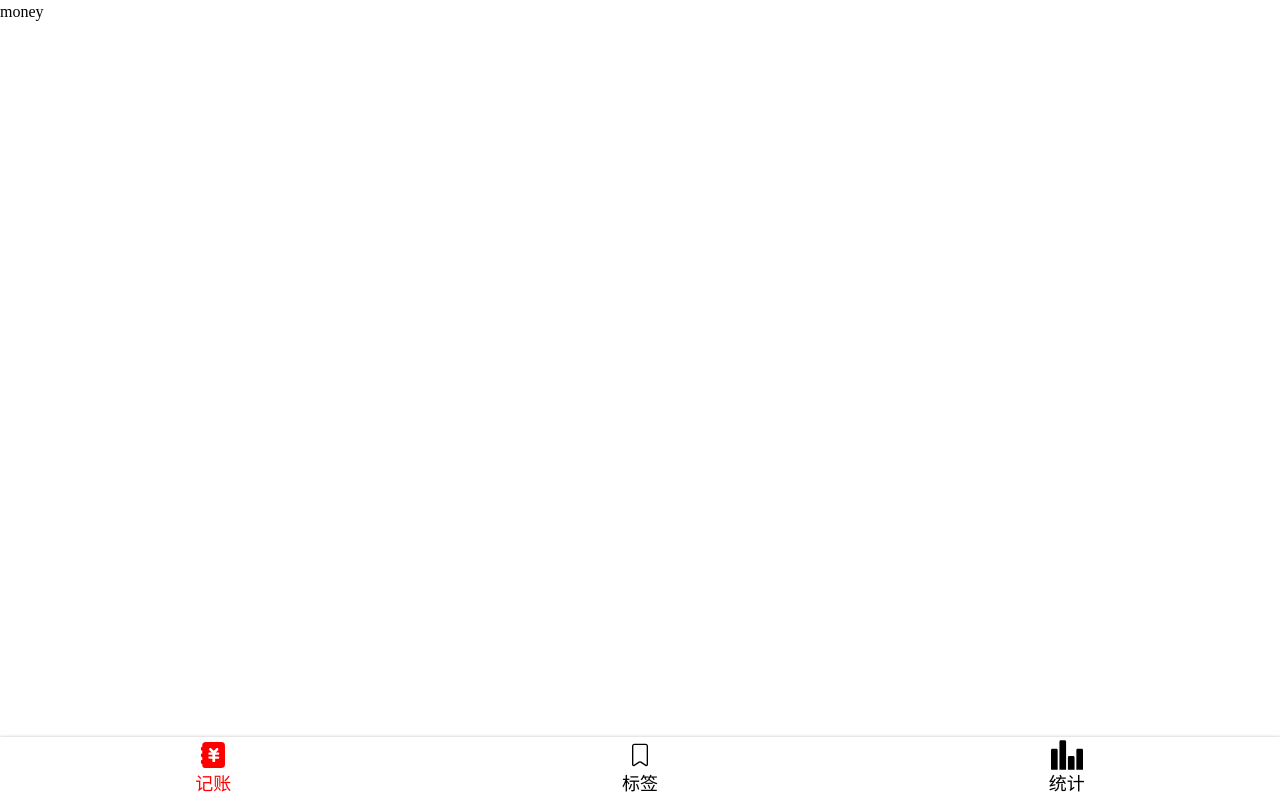
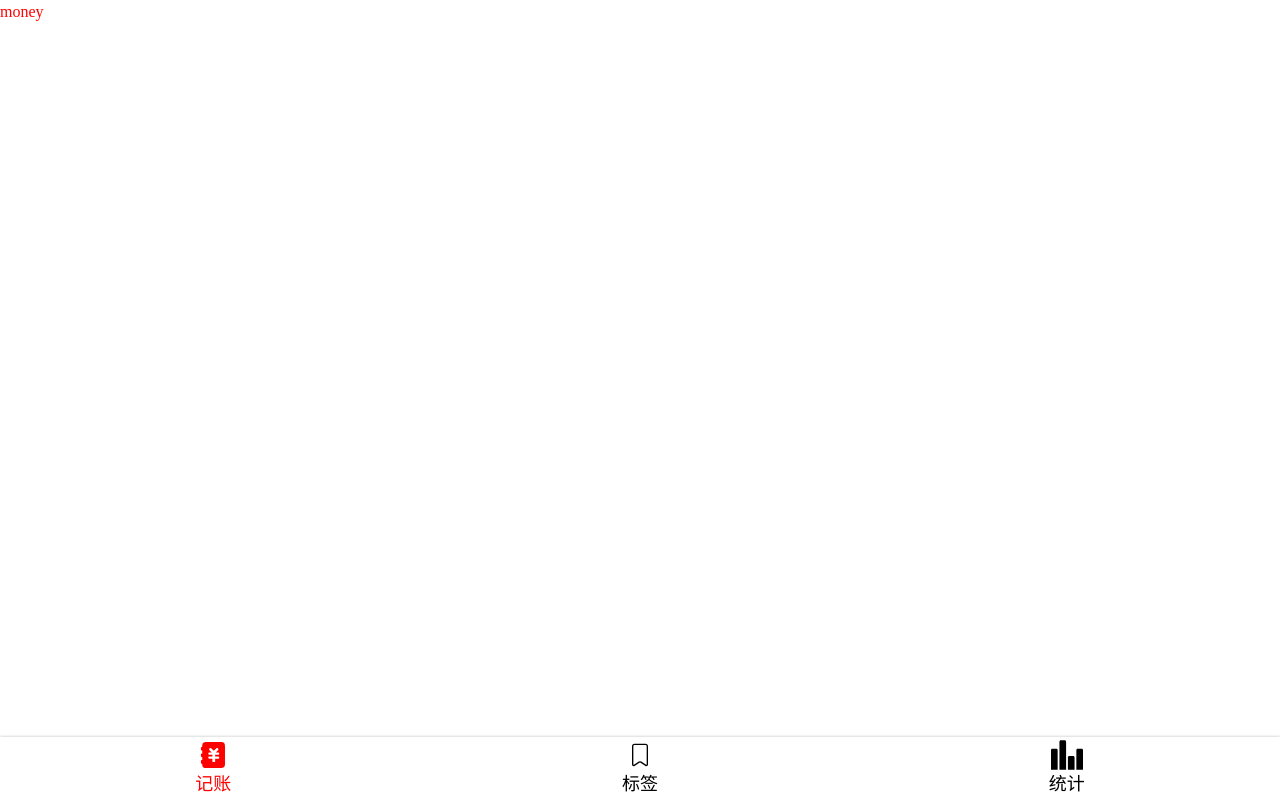
Before and after one commit to Tomvictory/money-ts, a Vue app: page /#/money in a window 1280 px wide. Built offline with nearby package versions, Linux system fonts and the light colour scheme.

Commit message:
使用 svg-sprite-loader-mod 解决 scss import 问题

```diff
--- a/package.json
+++ b/package.json
@@ -37,6 +37,7 @@
     "sass": "^1.25.0",
     "sass-loader": "^8.0.2",
     "svg-sprite-loader": "^4.2.1",
+    "svg-sprite-loader-mod": "^4.1.6-mod1",
     "svgo-loader": "^2.2.1",
     "typescript": "~3.7.5",
     "vue-template-compiler": "^2.6.11"
--- /dev/null
+++ b/src/assets/style/helper.scss
@@ -0,0 +1 @@
+$red: #f00;
--- a/src/views/Money.vue
+++ b/src/views/Money.vue
@@ -1,5 +1,5 @@
 <template>
-  <Layout>money</Layout>
+  <Layout><p>money</p> </Layout>
 </template>
 
 <script lang="ts">
@@ -7,3 +7,9 @@
     name: 'Money'
   };
 </script>
+<style lang="scss" scoped>
+  @import "~@/assets/style/helper.scss";
+  p{
+    color: $red;
+  }
+</style>
--- a/vue.config.js
+++ b/vue.config.js
@@ -9,11 +9,11 @@ module.exports = {
       .rule('svg-sprite')
       .test(/\.svg$/)
       .include.add(dir).end() // 包含 icons 目录
-      .use('svg-sprite-loader').loader('svg-sprite-loader').options({extract:false}).end()
+      .use('svg-sprite-loader-mod').loader('svg-sprite-loader-mod').options({extract:false}).end()
       .use('svgo-loader').loader('svgo-loader')
       .tap(options => ({...options, plugins: [{removeAttrs: {attrs: 'fill'}}]})).end()
     // eslint-disable-next-line @typescript-eslint/no-var-requires
-    config.plugin('svg-sprite').use(require('svg-sprite-loader/plugin'), [{plainSprite: true}])
+    config.plugin('svg-sprite').use(require('svg-sprite-loader-mod/plugin'), [{plainSprite: true}])
     config.module.rule('svg').exclude.add(dir) // 其他 svg loader 排除 icons 目录
 
 
```
Also changed, not shown: 1 other file (tests, documents, lock files or other folders).
